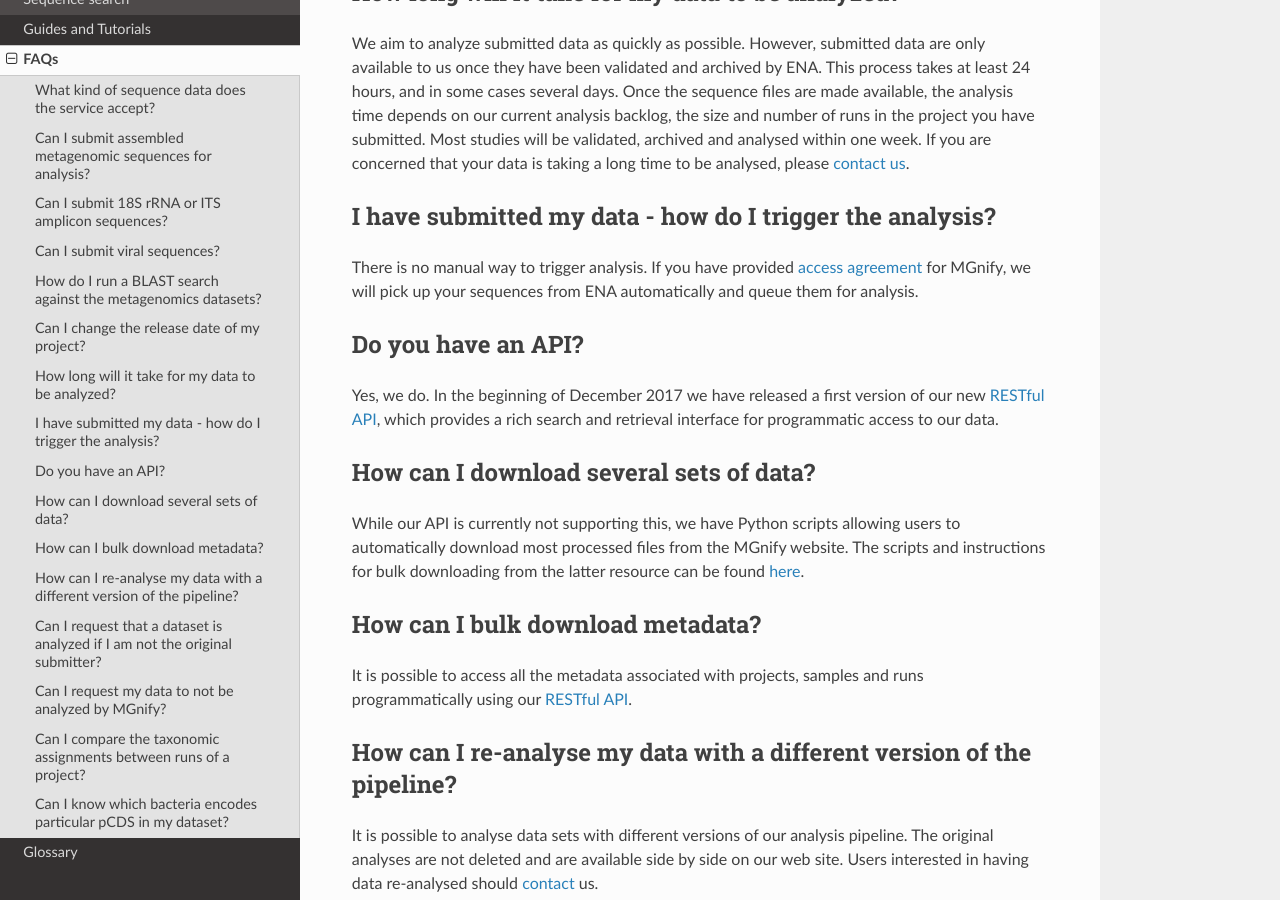
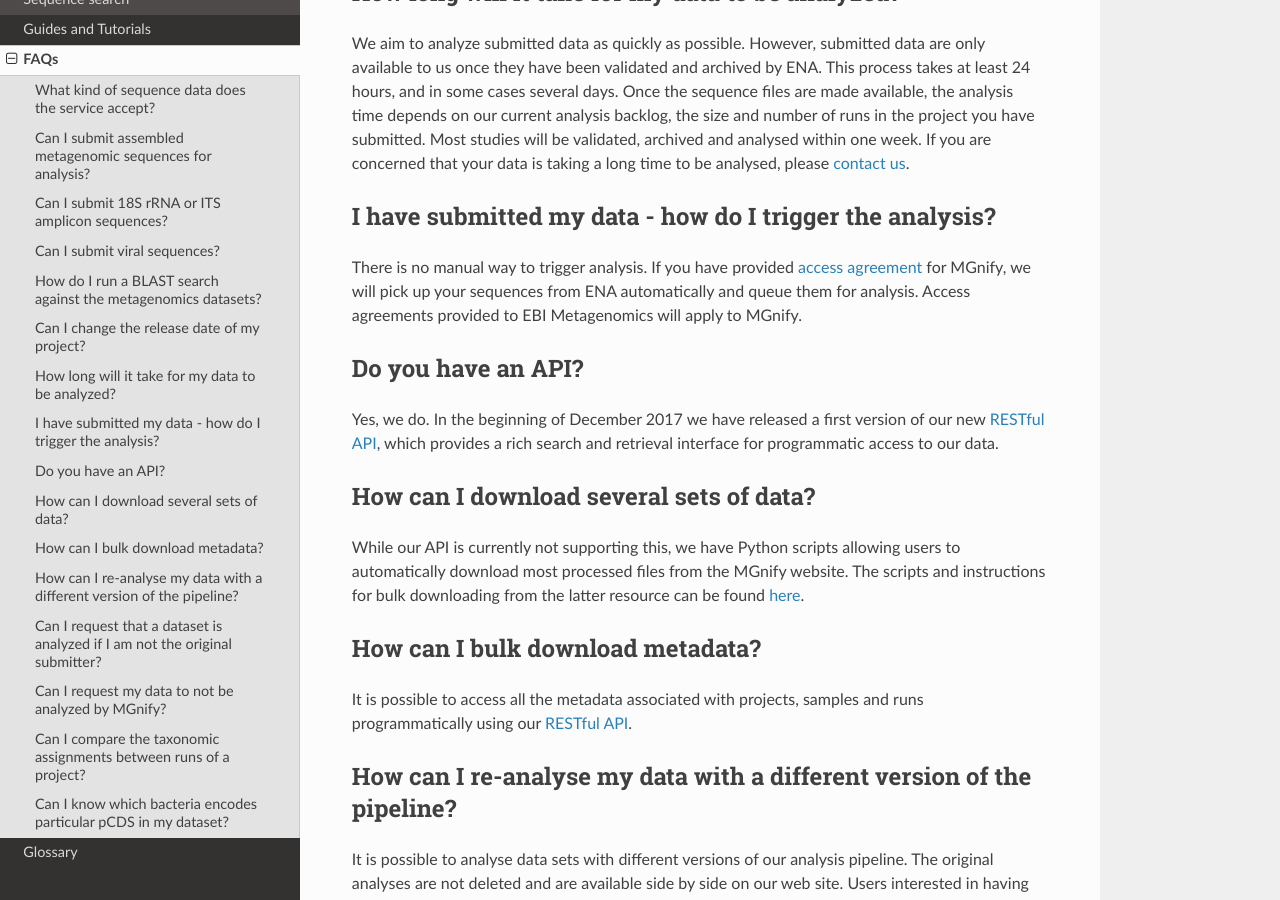
Before and after one commit to EBI-Metagenomics/EMG-docs, a Sphinx documentation site: the page built from docs/faqs.rst, in a window 1280 px wide and 900 px high, scrolled down 1232 px. Built offline with Sphinx 7.4.7 and the Read the Docs theme 2.0.0, drawn with Linux system fonts in a browser that asks for light colours.

Commit message:
Update faqs.rst

```diff
--- a/docs/faqs.rst
+++ b/docs/faqs.rst
@@ -34,6 +34,7 @@ We aim to analyze submitted data as quickly as possible. However, submitted data
 I have submitted my data - how do I trigger the analysis?
 ---------------------------------------------------------
 There is no manual way to trigger analysis. If you have provided `access agreement <https://www.ebi.ac.uk/metagenomics/submission>`_ for MGnify, we will pick up your sequences from ENA automatically and queue them for analysis.
+Access agreements provided to EBI Metagenomics will apply to MGnify.
 
 Do you have an API?
 -------------------
```
